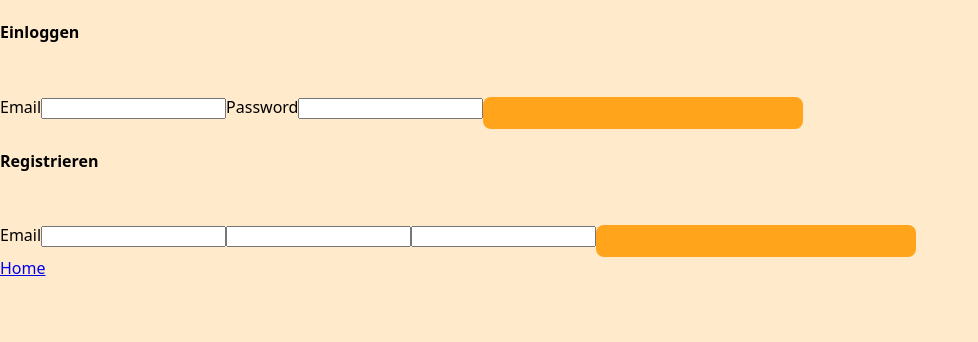
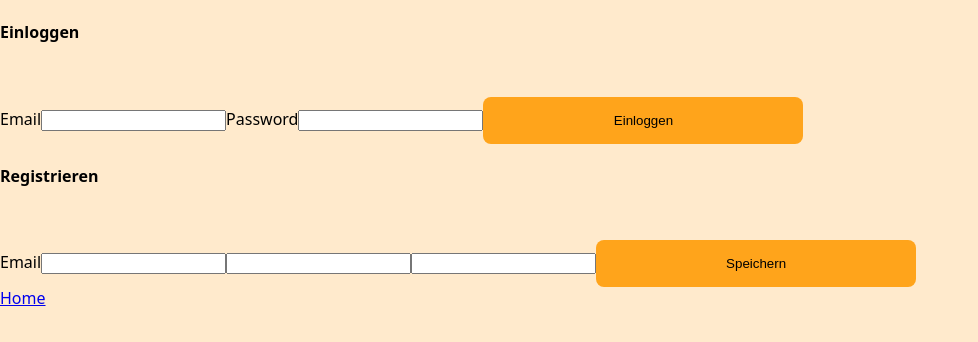
Before and after one commit to MariaRiosNavarro/mobileSimulation-propOS, a Next.js app: page / in a window 1280 px wide. Shown: the top 342 px of the page, without its empty margins (0-978 px from the left). Built offline with nearby package versions, Linux system fonts and the light colour scheme.

Commit message:
add the onSubmit now works

```diff
--- a/components/Login/index.js
+++ b/components/Login/index.js
@@ -36,7 +36,7 @@ export default function LoginPage() {
       <StyledBigContainer>
         <StyledSectionContainer>
           <StyledSectionHeading>Einloggen</StyledSectionHeading>
-          <StyledForm>
+          <StyledForm onSubmit={handleLoginSubmit}>
             <StyledLabel htmlFor="loginEmail">Email</StyledLabel>
             <StyledInput
               type="email"
@@ -49,12 +49,12 @@ export default function LoginPage() {
               id="loginPassword"
               name="loginPassword"
             ></StyledInput>
-            <Button>Einloggen</Button>
+            <Button type="submit" name={"Einloggen"} />
           </StyledForm>
         </StyledSectionContainer>
         <StyledSectionContainer>
           <StyledSectionHeading>Registrieren</StyledSectionHeading>
-          <StyledForm>
+          <StyledForm onSubmit={handleRegistrationSubmit}>
             <StyledLabel htmlFor="registrationEmail">Email</StyledLabel>
             <StyledInput
               type="email"
@@ -73,7 +73,7 @@ export default function LoginPage() {
               id="registrationPassword"
               name="registrationPassword"
             ></StyledInput>
-            <Button>Speichern</Button>
+            <Button type="submit" name={"Speichern"} />
           </StyledForm>
         </StyledSectionContainer>
       </StyledBigContainer>
```
